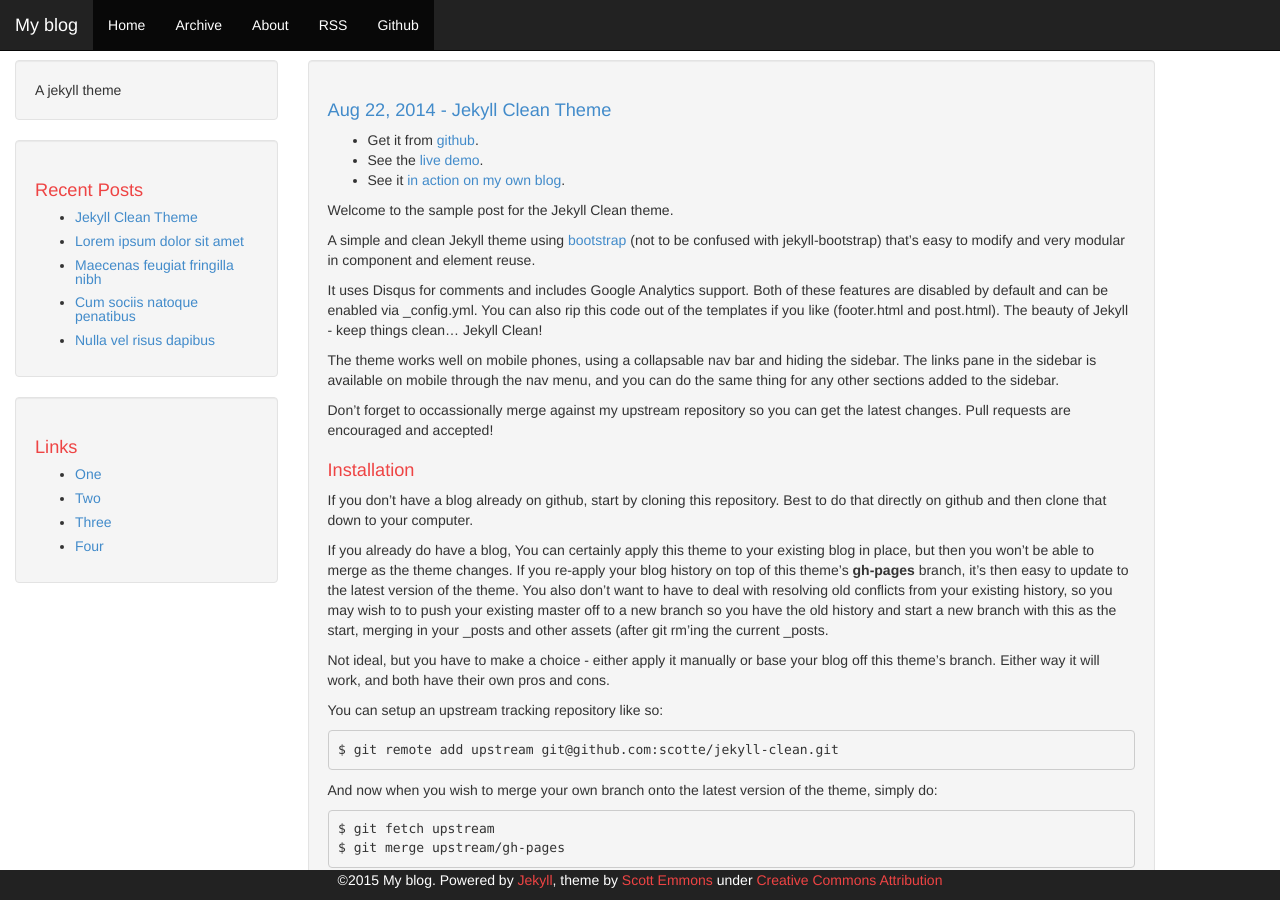
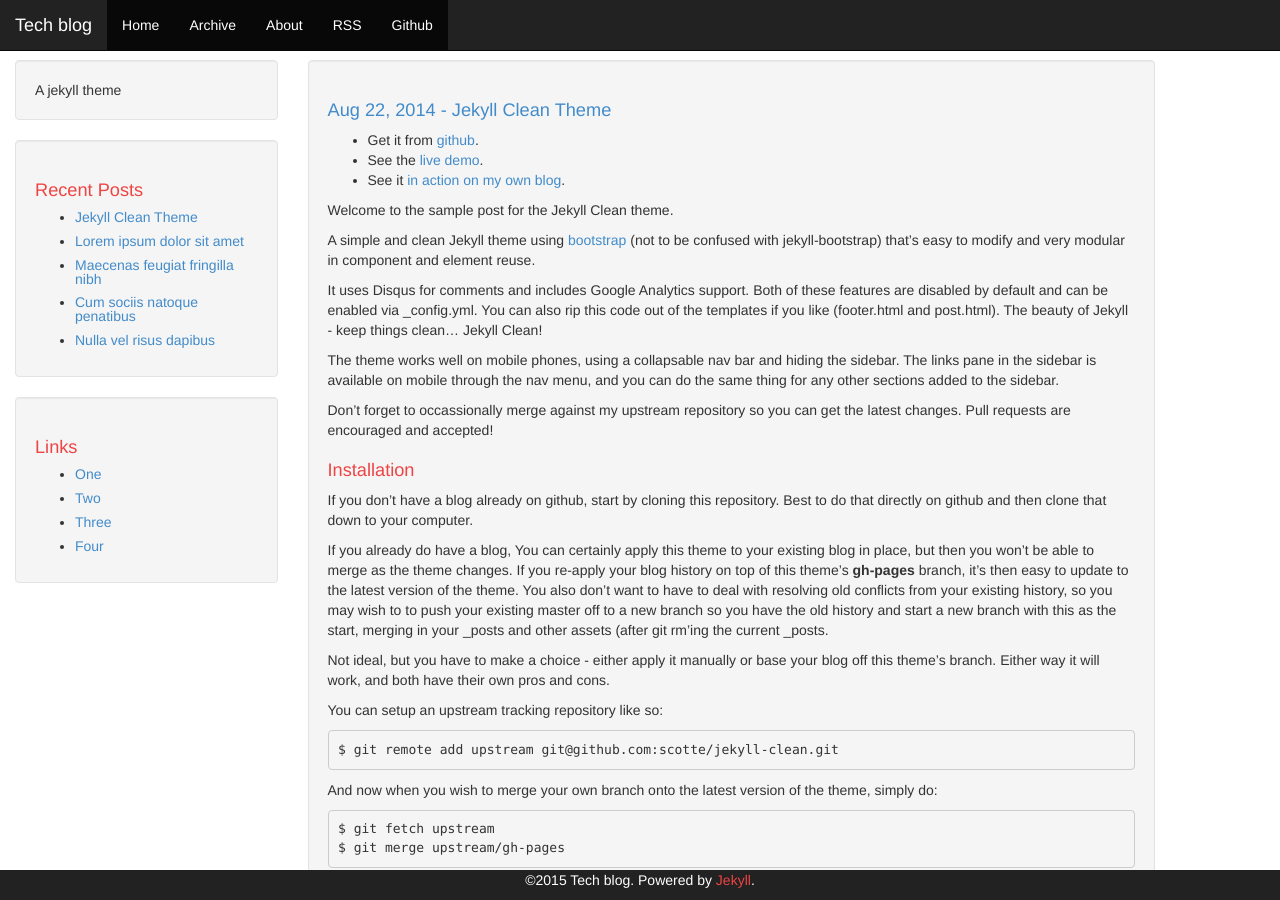
Before and after one commit to damianfanaro/damianfanaro.github.io, a Jekyll site: the page built from index.html, in a window 1280 px wide and 900 px high. Built offline with Jekyll 4.4.1, drawn with Linux system fonts in a browser that asks for light colours; Markdown is read by kramdown in place of the engine named in the settings; the list of posts is cut into pages by our own code.

Commit message:
Added gitignore and some Jekyll conf

```diff
--- a/_config.yml
+++ b/_config.yml
@@ -1,19 +1,19 @@
 # Jekyll configuration
 
-name: My blog
+name: Tech blog
 description: A jekyll theme
 
 # url is currently only used only for the RSS feed in feed.xml
-url: http://scotte.github.io
+url: http://damianfanaro.github.io
 
 # baseurl will often be '', but for a project page on gh-pages, it needs to
 # be the project name.
 # *** IMPORTANT: If your local "jekyll serve" throws errors change this to '' or
 #     run it like so: jekyll serve --baseurl=''
-baseurl: /jekyll-clean
+baseurl: ''
 
 # This can be '' to hide the Github nav button
-github: 'scotte/jekyll-clean'
+github: 'damianfanaro/damianfanaro.github.io'
 
 # Set this to your UA-# value, or '' to disable the block completely
 gaaccount: ''
--- a/_includes/footer.html
+++ b/_includes/footer.html
@@ -1,9 +1,7 @@
 <div class="container-fluid">
     <div class="row-fluid">
         <div class="span12 footer navbar-inverse navbar-fixed-bottom">
-            <p class="copyright">&copy;{{ site.time | date: '%Y' }} {{ site.name }}. Powered by <a href="http://jekyllrb.com">Jekyll</a>, theme by <a href="https://github.com/scotte/jekyll-clean">Scott Emmons</a>
-            under
-            <a href="http://creativecommons.org/licenses/by/4.0/">Creative Commons Attribution</a></p>
+            <p class="copyright">&copy;{{ site.time | date: '%Y' }} {{ site.name }}. Powered by <a href="http://jekyllrb.com">Jekyll</a>.</p>
         </div>
     </div>
 </div>
```
Also changed, not shown: 1 other file.
